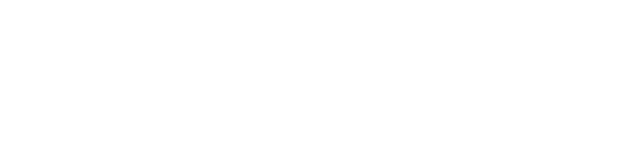
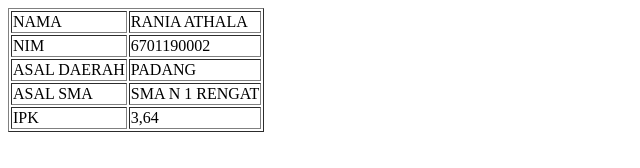
Before and after one commit to raniaathalaaa/6701190002-Assesment1pabw, a plain HTML site: page index.html in a window 1280 px wide. Shown: the whole page, without its empty margins (0-640 px from the left). Drawn offline with Linux system fonts and the light colour scheme.

Commit message:
commit2-6701190002

```diff
--- a/index.html
+++ b/index.html
@@ -5,6 +5,27 @@
     <title>Title</title>
 </head>
 <body>
-
+<table border="1">
+    <tr>
+        <td>NAMA</td>
+        <td>RANIA ATHALA</td>
+    </tr>
+    <tr>
+        <td>NIM</td>
+        <td>6701190002</td>
+    </tr>
+    <tr>
+        <td>ASAL DAERAH</td>
+        <td>PADANG</td>
+    </tr>
+    <tr>
+        <td>ASAL SMA</td>
+        <td>SMA N 1 RENGAT</td>
+    </tr>
+    <tr>
+        <td>IPK</td>
+        <td>3,64</td>
+    </tr>
+</table>
 </body>
 </html>
```
